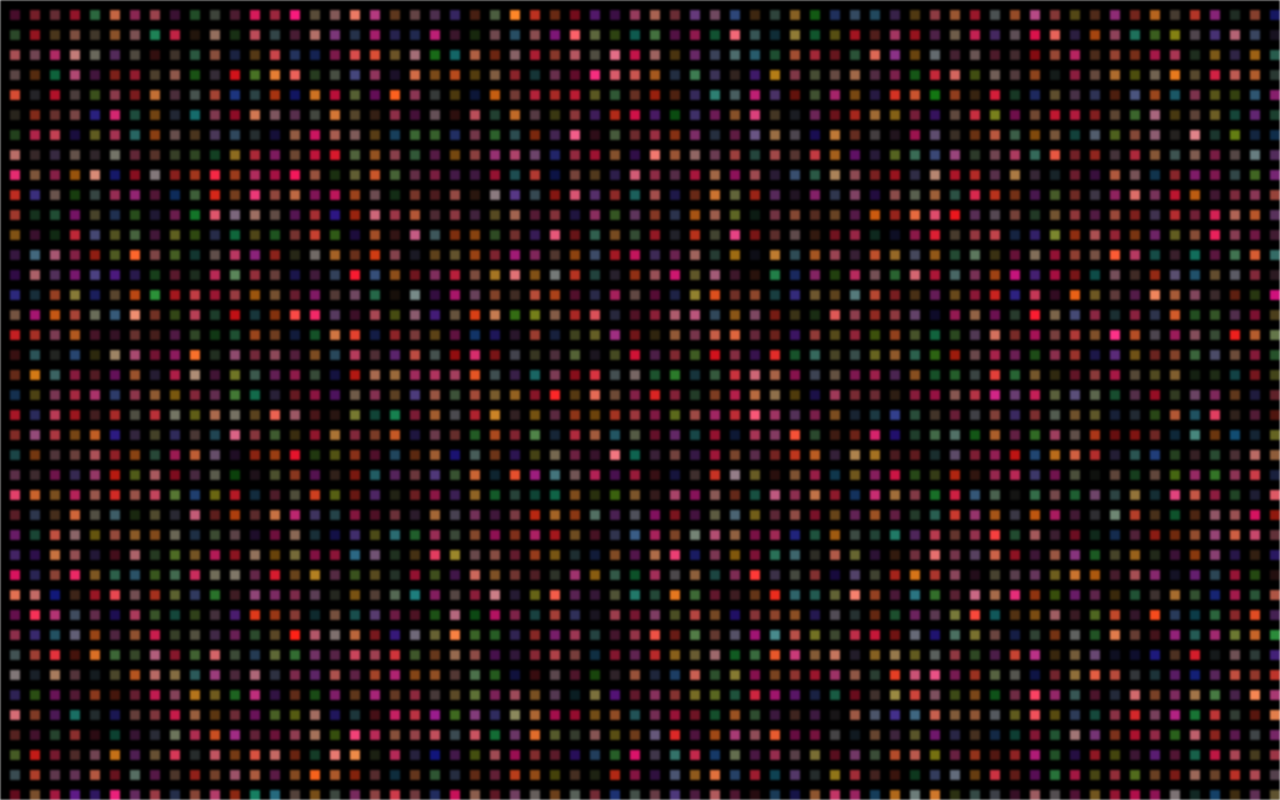
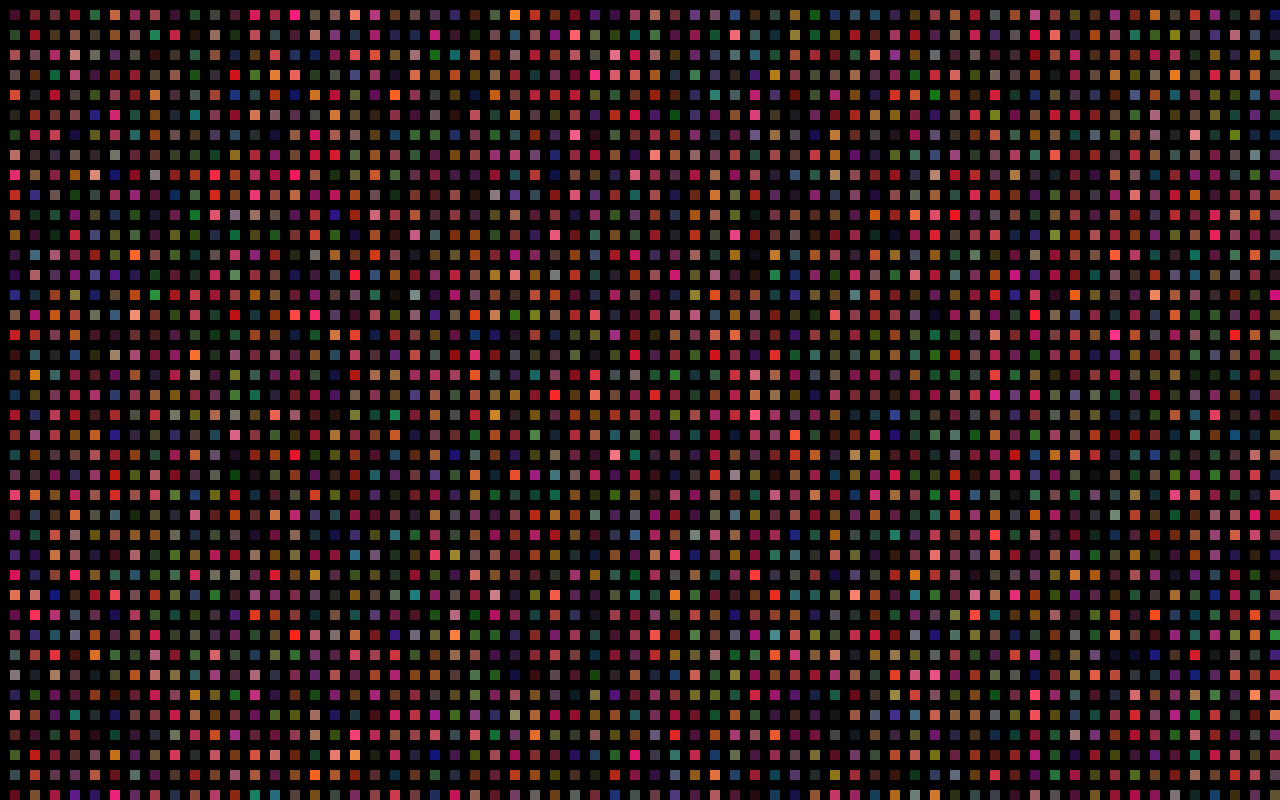
Before and after one commit to toliger/tetris, a website with bundled scripts: page app/index.html in a window 1280 px wide. Built offline with nearby package versions, Linux system fonts and the light colour scheme.

Commit message:
Rip le flew

```diff
--- a/app/less/start.less
+++ b/app/less/start.less
@@ -14,7 +14,6 @@ body {
   #wall {
     width: 100vw;
     height: 100vh;
-    filter: blur(1px);
   }
 
   #title {
```
